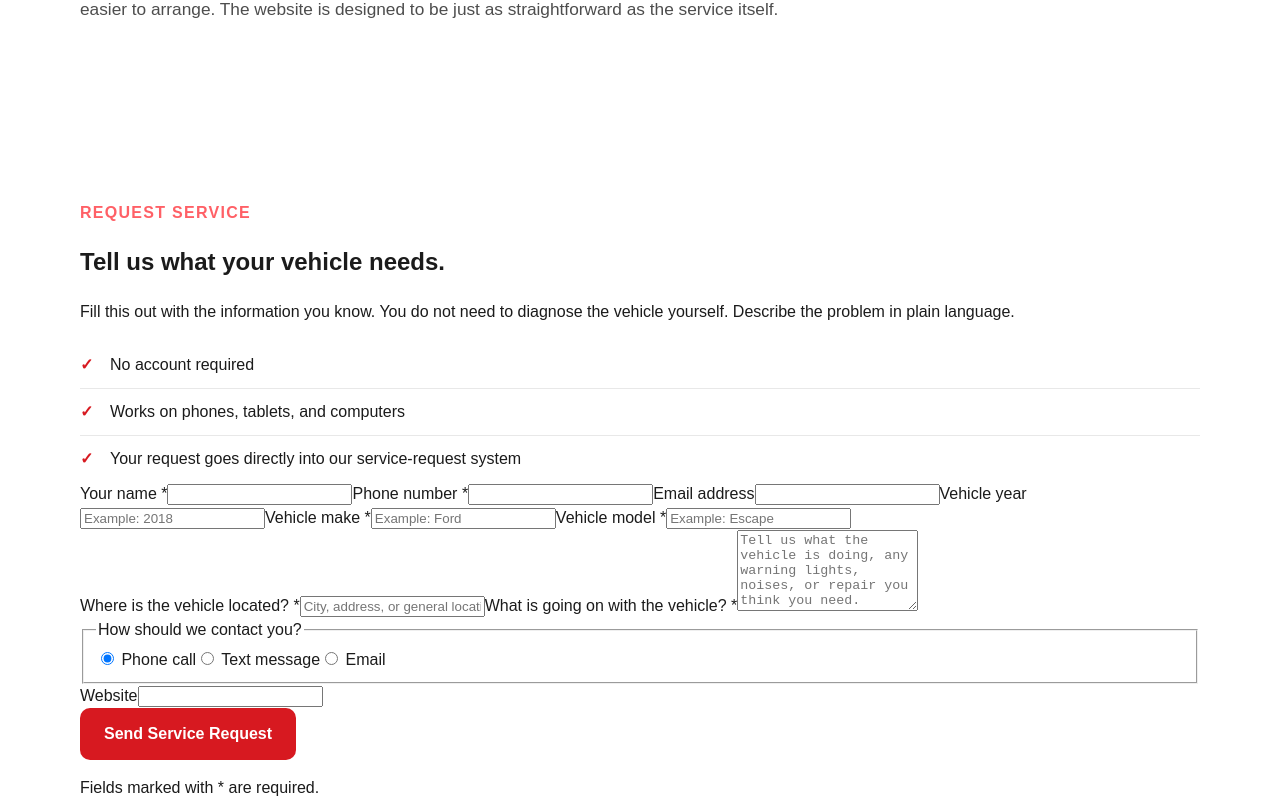
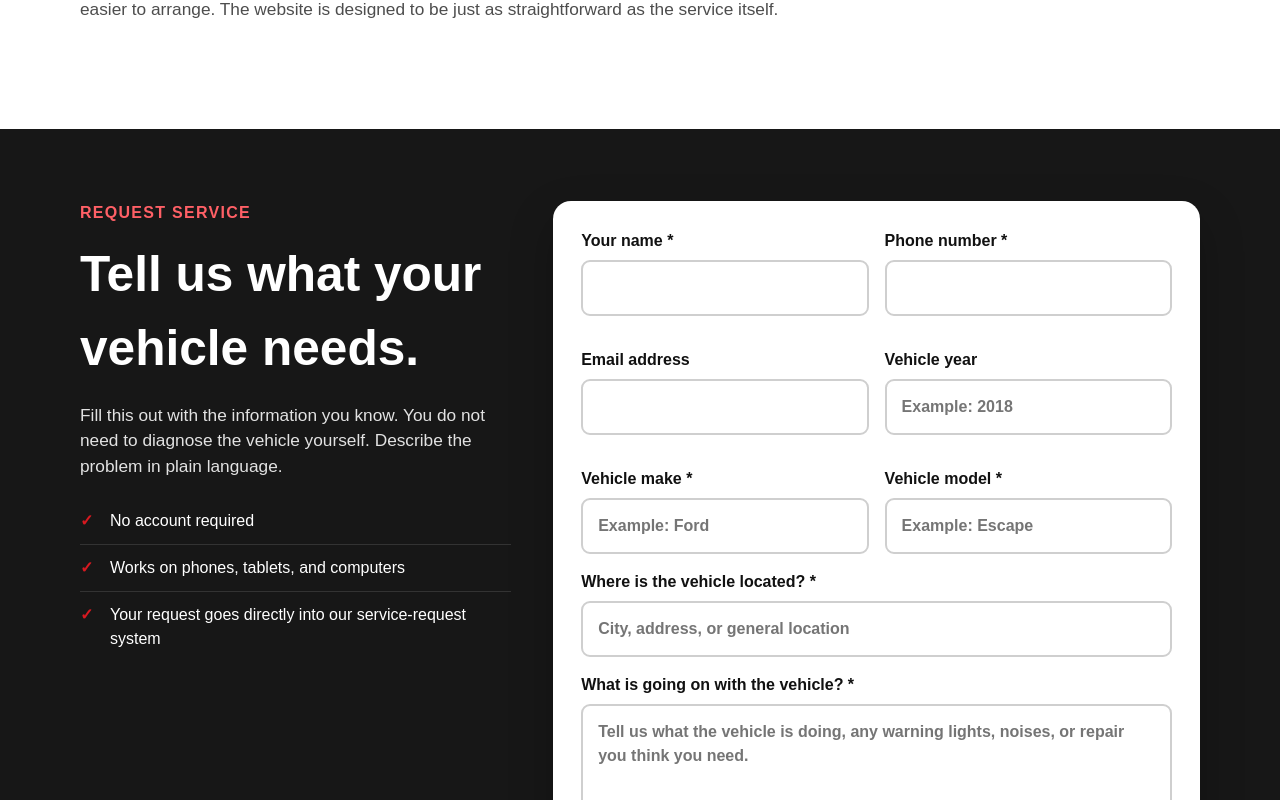
Before and after one commit to NoahMobileMech2026/hanson-mobile-mechanics, a Next.js app: page / in a window 1280 px wide. Shown: the part 1900-2700 px from the top of the page. Built offline with nearby package versions, Linux system fonts and the light colour scheme.

Commit message:
Style accessible service request form

```diff
--- a/app/globals.css
+++ b/app/globals.css
@@ -20,7 +20,7 @@ body {
 
 a { color: inherit; text-decoration: none; }
 
-button, a { -webkit-tap-highlight-color: transparent; }
+button, a, input, textarea { -webkit-tap-highlight-color: transparent; }
 
 .container {
   width: min(1120px, calc(100% - 32px));
@@ -111,6 +111,12 @@ h1 {
   font-weight: 800;
   font-size: 1rem;
   border: 2px solid transparent;
+  cursor: pointer;
+}
+
+.btn:disabled {
+  cursor: wait;
+  opacity: .7;
 }
 
 .btn-primary {
@@ -225,6 +231,146 @@ h1 {
   margin-bottom: 16px;
 }
 
+.request-section {
+  background: #171717;
+  color: var(--white);
+}
+
+.request-layout {
+  display: grid;
+  grid-template-columns: .8fr 1.2fr;
+  gap: 42px;
+  align-items: start;
+}
+
+.request-copy h2 {
+  font-size: clamp(2rem, 4vw, 3.1rem);
+  margin: 0 0 14px;
+}
+
+.request-copy p {
+  font-size: 1.08rem;
+  color: #e2e2e2;
+}
+
+.request-checklist li {
+  border-bottom-color: #333;
+}
+
+.service-form {
+  background: var(--white);
+  color: var(--black);
+  border-radius: 18px;
+  padding: 28px;
+  box-shadow: 0 18px 45px rgba(0,0,0,.24);
+}
+
+.form-grid {
+  display: grid;
+  grid-template-columns: 1fr 1fr;
+  gap: 16px;
+}
+
+.service-form label,
+.service-form legend {
+  font-weight: 800;
+  font-size: 1rem;
+}
+
+.service-form input,
+.service-form textarea {
+  width: 100%;
+  margin-top: 7px;
+  margin-bottom: 16px;
+  padding: 14px 15px;
+  min-height: 50px;
+  border: 2px solid #cfcfcf;
+  border-radius: 9px;
+  background: var(--white);
+  color: var(--black);
+  font: inherit;
+  font-size: 1rem;
+}
+
+.service-form textarea {
+  resize: vertical;
+  min-height: 130px;
+}
+
+.service-form input:focus,
+.service-form textarea:focus {
+  outline: 3px solid rgba(215,25,32,.2);
+  border-color: var(--red);
+}
+
+.service-form fieldset {
+  border: 0;
+  padding: 0;
+  margin: 2px 0 20px;
+}
+
+.contact-options {
+  display: flex;
+  gap: 12px;
+  flex-wrap: wrap;
+  margin-top: 10px;
+}
+
+.contact-options label {
+  display: flex;
+  align-items: center;
+  gap: 8px;
+  background: #f2f2f2;
+  padding: 11px 14px;
+  border-radius: 9px;
+  font-weight: 700;
+}
+
+.contact-options input {
+  width: 20px;
+  min-height: 20px;
+  height: 20px;
+  margin: 0;
+}
+
+.form-submit {
+  width: 100%;
+  font-size: 1.1rem;
+}
+
+.form-message {
+  margin: 16px 0 0;
+  padding: 14px;
+  border-radius: 9px;
+  font-weight: 700;
+}
+
+.form-message.success {
+  background: #e9f8ec;
+  color: #155d25;
+  border: 1px solid #9bd1a6;
+}
+
+.form-message.error {
+  background: #fff0f0;
+  color: #8a1111;
+  border: 1px solid #e9aaaa;
+}
+
+.form-note {
+  font-size: .92rem;
+  color: #666;
+  margin-bottom: 0;
+}
+
+.honeypot {
+  position: absolute;
+  left: -10000px;
+  width: 1px;
+  height: 1px;
+  overflow: hidden;
+}
+
 .cta {
   background: var(--red);
   color: var(--white);
@@ -269,7 +415,9 @@ h1 {
 
   .hero-grid,
   .cards,
-  .steps {
+  .steps,
+  .request-layout,
+  .form-grid {
     grid-template-columns: 1fr;
   }
 
@@ -281,4 +429,16 @@ h1 {
     width: 100%;
     font-size: 1.08rem;
   }
+
+  .contact-options {
+    flex-direction: column;
+  }
+
+  .contact-options label {
+    width: 100%;
+  }
+
+  .service-form {
+    padding: 22px;
+  }
 }
```
